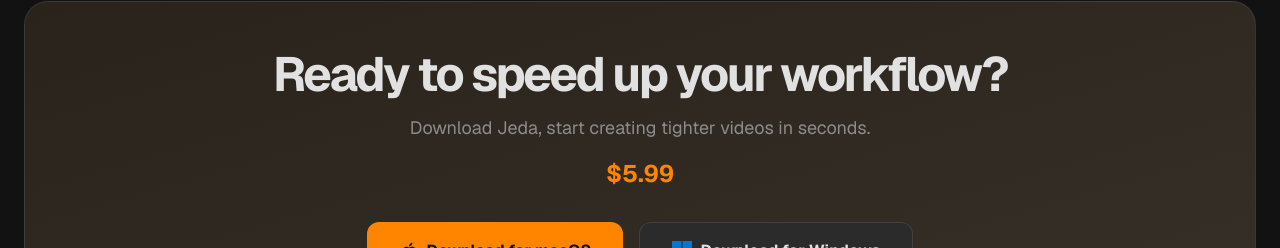
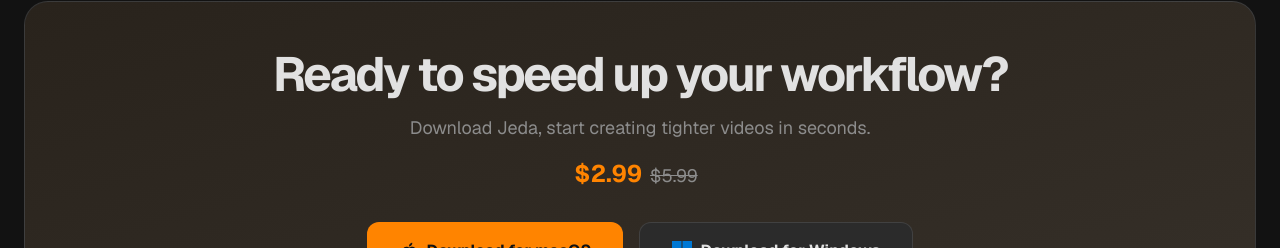
Before and after one commit to jedaeditor/jedaeditor.github.io, a Next.js app: page / in a window 1280 px wide. Shown: the part 2111-2359 px from the top of the page. Built offline with nearby package versions, Linux system fonts and the light colour scheme; no server answers.

Commit message:
add discount price

```diff
--- a/src/components/sections/Download.tsx
+++ b/src/components/sections/Download.tsx
@@ -14,7 +14,17 @@
           <div className="relative text-center">
             <h2 className="text-3xl md:text-5xl font-bold tracking-tighter text-[#E1E1E1] mb-4">{t.download.title}</h2>
             <p className="text-lg text-[#8C8C8C] mb-4 max-w-[50ch] mx-auto">{t.download.description}</p>
-            <p className="text-2xl font-bold text-[#FF8400] mb-8">{t.download.pricing}</p>
+            <div className="mb-8">
+              {t.download.discountPricing && (
+                <>
+                  <span className="text-2xl font-bold text-[#FF8400]">{t.download.discountPricing}</span>
+                  <span className="text-lg text-[#8C8C8C] line-through mx-2">{t.download.pricing}</span>
+                </>
+              )}
+              {!t.download.discountPricing && (
+                <span className="text-2xl font-bold text-[#FF8400]">{t.download.pricing}</span>
+              )}
+            </div>
             <div className="flex flex-wrap justify-center gap-4">
               <a href="#" className="px-8 py-4 bg-[#FF8400] text-[#121212] font-bold rounded-xl hover:bg-[#FF8400]/90 transition-all hover:scale-[1.02] active:scale-[0.98] flex items-center gap-2">
                 <svg className="w-5 h-5" viewBox="0 0 24 24" fill="currentColor"><path d="M18.71 19.5c-.83 1.24-1.71 2.45-3.05 2.47-1.34.03-1.77-.79-3.29-.79-1.53 0-2 .77-3.27.82-1.31.05-2.3-1.32-3.14-2.53C4.25 17 2.94 12.45 4.7 9.39c.87-1.52 2.43-2.48 4.12-2.51 1.28-.02 2.5.87 3.29.87.78 0 2.26-1.07 3.81-.91.65.03 2.47.26 3.64 1.98-.09.06-2.17 1.28-2.15 3.81.03 3.02 2.65 4.03 2.68 4.04-.03.07-.42 1.44-1.38 2.83M13 3.5c.73-.83 1.94-1.46 2.94-1.5.13 1.17-.34 2.35-1.04 3.19-.69.85-1.83 1.51-2.95 1.42-.15-1.02.41-2.24 1.05-3.11z"/></svg>
--- a/src/lib/en.json
+++ b/src/lib/en.json
@@ -105,7 +105,7 @@
     "macos": "Download for macOS",
     "windows": "Download for Windows",
     "version": "",
-    "pricing": "$5.99"
+    "pricing": "$5.99", "discountPricing": "$2.99"
   },
   "support": {
     "title": "Have a question or feature request?",
--- a/src/lib/id.json
+++ b/src/lib/id.json
@@ -105,7 +105,7 @@
     "macos": "Unduh untuk macOS",
     "windows": "Unduh untuk Windows",
     "version": "",
-    "pricing": "IDR 99.000"
+    "pricing": "IDR 99.000", "discountPricing": "IDR 49.000"
   },
   "support": {
     "title": "Punya pertanyaan atau permintaan fitur?",
```
